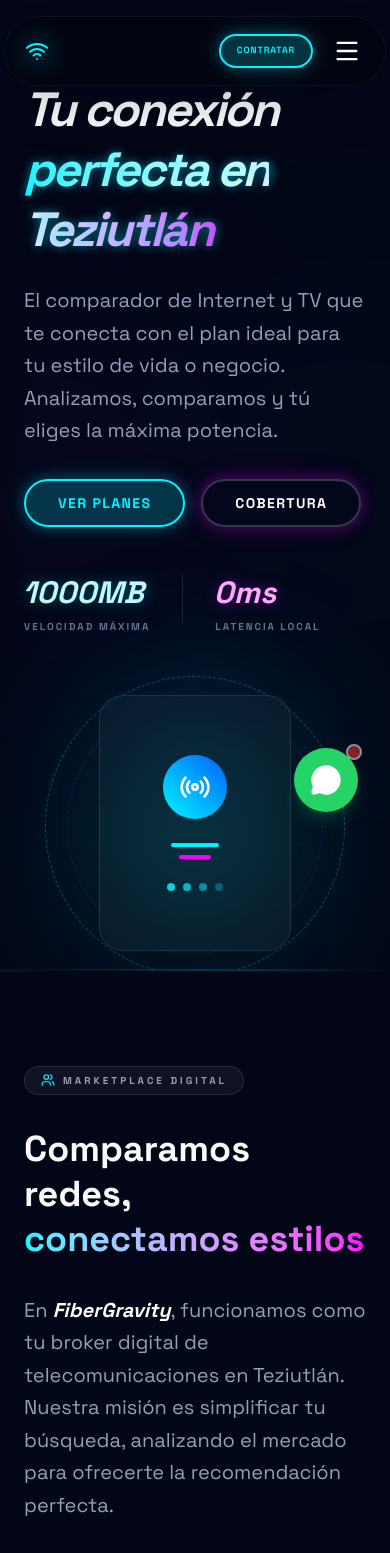
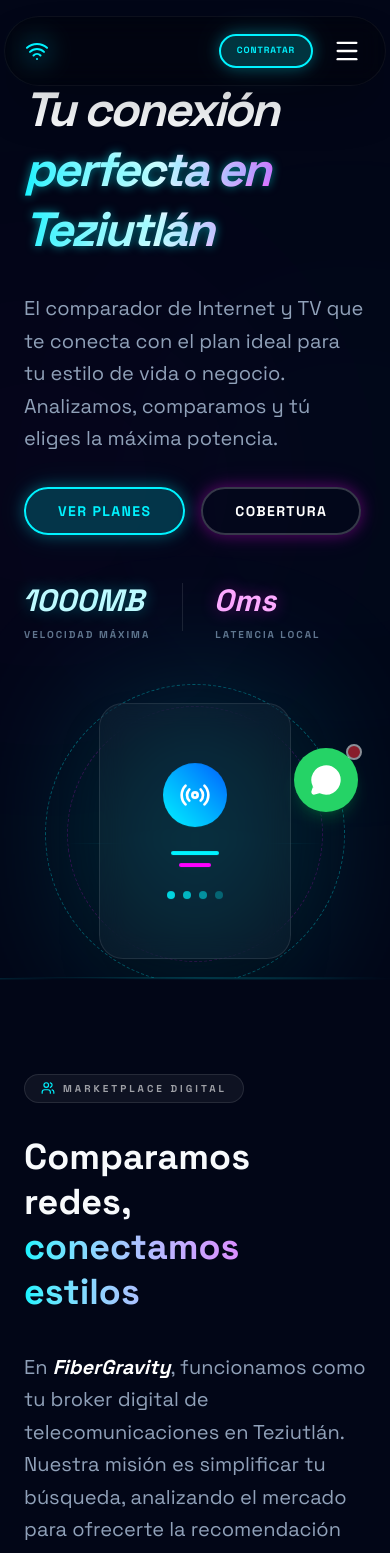
Before and after one commit to jonathanhdezf/fibergravity, a Next.js app: page / in a window 390 px wide. Shown: the top 1553 px of the page. Built offline with nearby package versions, Linux system fonts and the light colour scheme.

Commit message:
fix: aggressively prevent italic clipping in all section titles using inline-block and extra padding

```diff
--- a/src/components/sections/About.tsx
+++ b/src/components/sections/About.tsx
@@ -66,7 +66,7 @@ export const About = () => {
                         </div>
                         <h2 className="text-4xl md:text-6xl font-black mb-8 leading-tight">
                             Comparamos redes, <br />
-                            <span className="text-transparent bg-clip-text bg-gradient-to-r from-neon-cyan to-neon-magenta">
+                            <span className="inline-block text-transparent bg-clip-text bg-gradient-to-r from-neon-cyan to-neon-magenta pr-4 pb-1">
                                 conectamos estilos
                             </span>
                         </h2>
--- a/src/components/sections/EnterprisePlans.tsx
+++ b/src/components/sections/EnterprisePlans.tsx
@@ -122,7 +122,7 @@ export const EnterprisePlans = () => {
                             B2B Connectivity Expert
                         </div>
                         <h2 className="text-4xl md:text-6xl font-black italic pr-4">
-                            Consultoría <span className="text-neon-cyan neon-text-cyan pr-2">Corporativa</span> <br />
+                            Consultoría <span className="inline-block text-neon-cyan neon-text-cyan pr-6 pb-1">Corporativa</span> <br />
                             <span className="text-white">Especializada</span>
                         </h2>
                     </motion.div>
--- a/src/components/sections/GamerPlans.tsx
+++ b/src/components/sections/GamerPlans.tsx
@@ -106,7 +106,7 @@ export const GamerPlans = () => {
                             Auditoría de Latencia
                         </div>
                         <h2 className="text-4xl md:text-6xl font-black italic pr-4">
-                            Dominio <span className="text-neon-cyan neon-text-cyan pr-2">Gamer</span> <br />
+                            Dominio <span className="inline-block text-neon-cyan neon-text-cyan pr-6 pb-1">Gamer</span> <br />
                             <span className="text-white">Auditado</span>
                         </h2>
                     </motion.div>
--- a/src/components/sections/Hero.tsx
+++ b/src/components/sections/Hero.tsx
@@ -59,9 +59,9 @@ export const Hero = () => {
                     animate={{ opacity: 1, x: 0 }}
                     transition={{ duration: 0.8 }}
                 >
-                    <h1 className="text-5xl md:text-8xl font-black tracking-tighter leading-tight mb-6 italic pr-4 md:pr-8">
+                    <h1 className="text-5xl md:text-8xl font-black tracking-tighter leading-tight mb-6 italic pr-4 md:pr-10 shrink-0">
                         Tu conexión <br />
-                        <span className="text-transparent bg-clip-text bg-gradient-to-r from-neon-cyan via-white to-neon-magenta neon-text-cyan pr-2">
+                        <span className="inline-block text-transparent bg-clip-text bg-gradient-to-r from-neon-cyan via-white to-neon-magenta neon-text-cyan pr-6 md:pr-12 pb-2">
                             perfecta en <br /> Teziutlán
                         </span>
                     </h1>
--- a/src/components/sections/HomeOfficePlans.tsx
+++ b/src/components/sections/HomeOfficePlans.tsx
@@ -107,7 +107,7 @@ export const HomeOfficePlans = () => {
                             Productivity Audit
                         </div>
                         <h2 className="text-4xl md:text-6xl font-black italic pr-4">
-                            Productividad <span className="text-neon-cyan neon-text-cyan pr-2">Bajo</span> <br />
+                            Productividad <span className="inline-block text-neon-cyan neon-text-cyan pr-6 pb-1">Bajo</span> <br />
                             <span className="text-white">Análisis</span>
                         </h2>
                     </motion.div>
--- a/src/components/sections/PlansHeader.tsx
+++ b/src/components/sections/PlansHeader.tsx
@@ -21,8 +21,8 @@ export const PlansHeader = () => {
                     </div>
 
                     <h2 className="text-5xl md:text-7xl font-black italic mb-6 pr-4">
-                        Planes que <span className="text-neon-cyan neon-text-cyan pr-2">Transforman</span> <br />
-                        tu Experiencia <span className="text-neon-magenta neon-text-magenta pr-2">Digital</span>
+                        Planes que <span className="inline-block text-neon-cyan neon-text-cyan pr-6 pb-1">Transforman</span> <br />
+                        tu Experiencia <span className="inline-block text-neon-magenta neon-text-magenta pr-6 pb-1">Digital</span>
                     </h2>
 
                     <div className="w-24 h-1 bg-gradient-to-r from-neon-cyan to-neon-magenta mx-auto rounded-full mb-8" />
--- a/src/components/sections/StreamerPlans.tsx
+++ b/src/components/sections/StreamerPlans.tsx
@@ -107,7 +107,7 @@ export const StreamerPlans = () => {
                             Bitrate Control Audit
                         </div>
                         <h2 className="text-4xl md:text-6xl font-black italic pr-4">
-                            Streamer Hub <span className="text-neon-magenta neon-text-magenta pr-2">Analizado</span> <br />
+                            Streamer Hub <span className="inline-block text-neon-magenta neon-text-magenta pr-6 pb-1">Analizado</span> <br />
                             <span className="text-white">Profesionalmente</span>
                         </h2>
                     </motion.div>
--- a/src/components/sections/TVSection.tsx
+++ b/src/components/sections/TVSection.tsx
@@ -183,7 +183,7 @@ export const TVSection = () => {
                             Curaduría Doble Play
                         </div>
                         <h2 className="text-4xl md:text-6xl font-black italic pr-4">
-                            Internet + <span className="text-neon-magenta neon-text-magenta pr-2">TV de Cable</span> <br />
+                            Internet + <span className="inline-block text-neon-magenta neon-text-magenta pr-6 pb-1">TV de Cable</span> <br />
                             <span className="text-white">Curado por Expertos</span>
                         </h2>
                     </motion.div>
```
